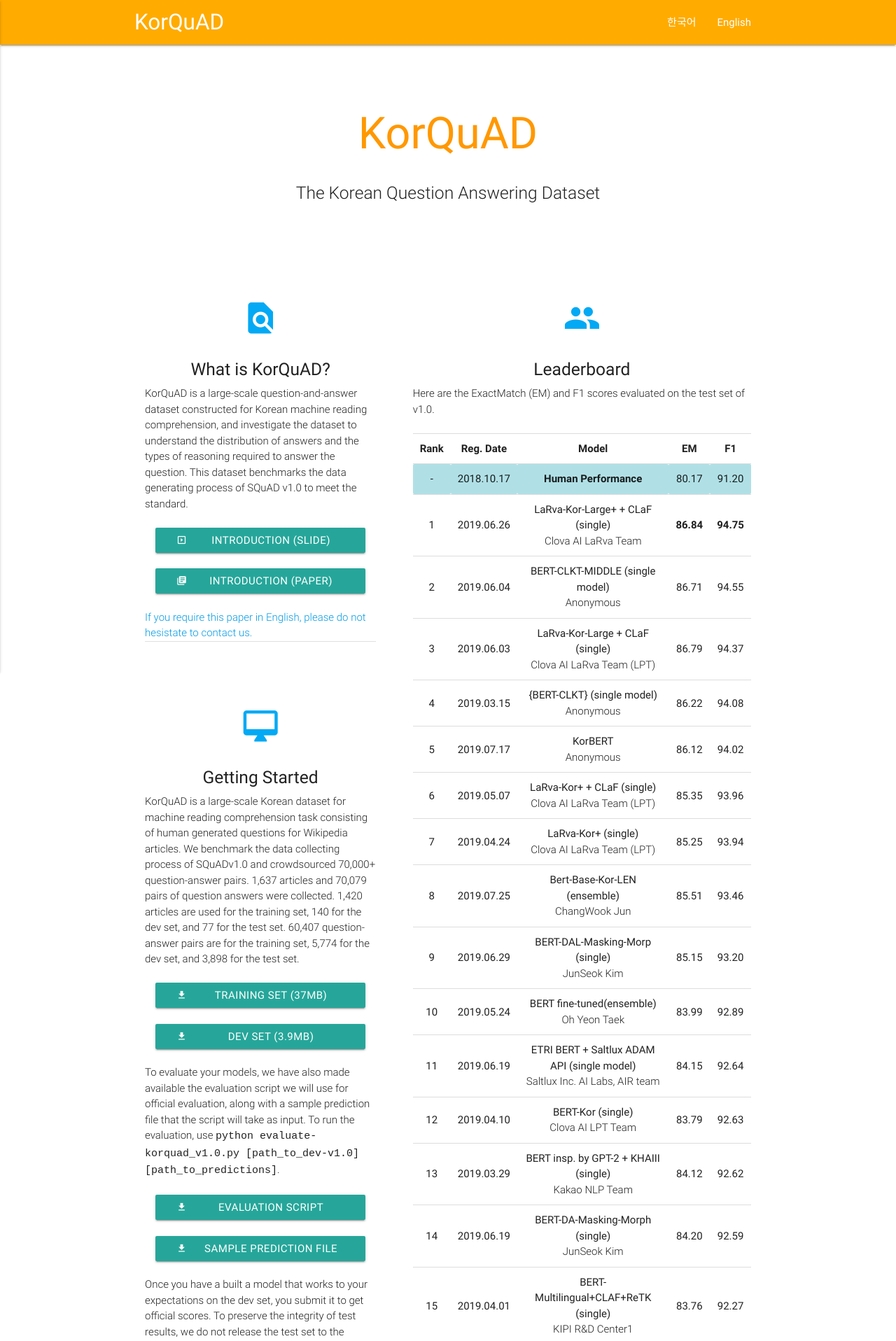
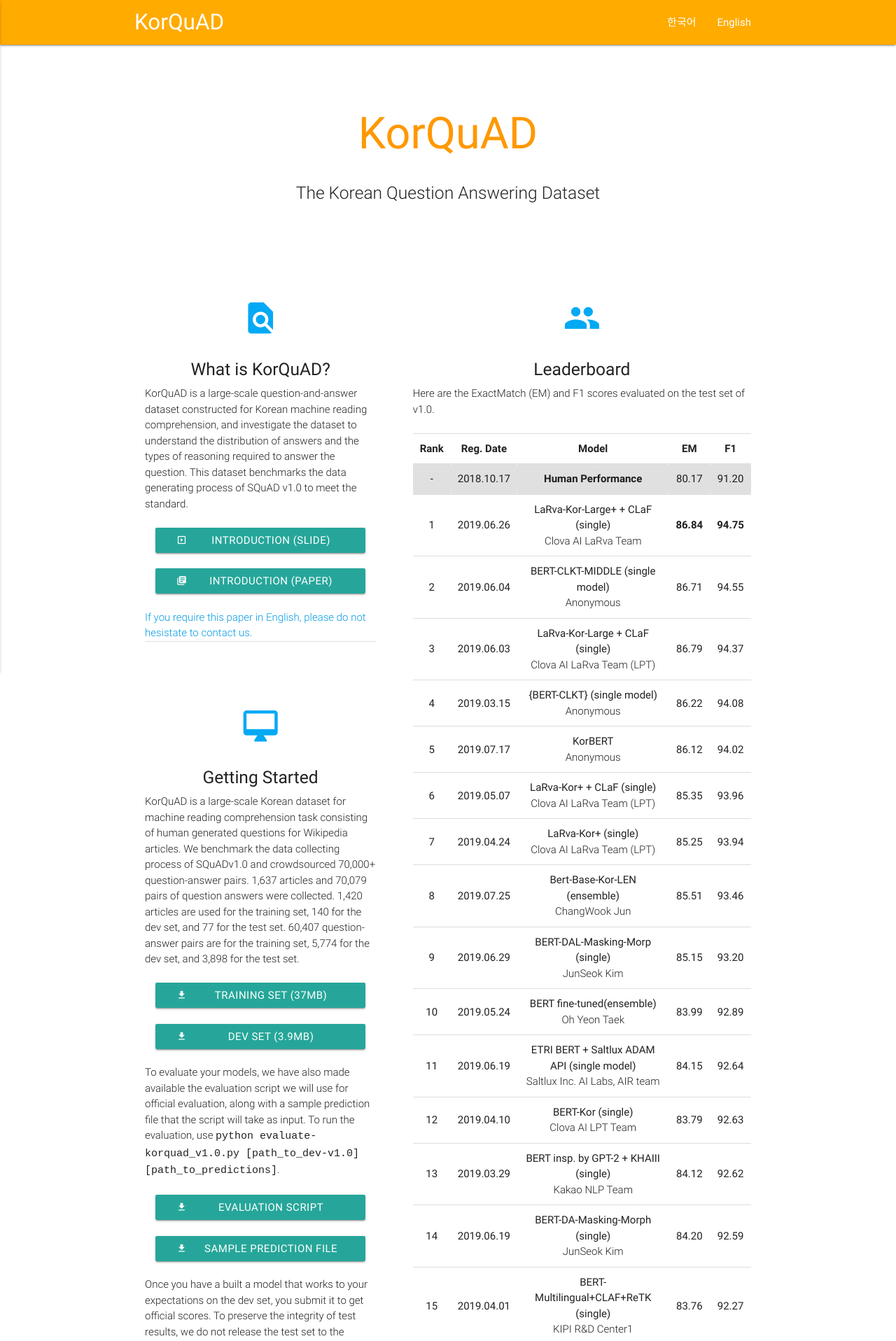
Before and after one commit to korquad/korquad.github.io, a Jekyll site: the page built from category/index_english.html, in a window 1280 px wide. Shown: the top 1916 px of the page at 70% size. Built offline with Jekyll 4.4.1, drawn with Linux system fonts in a browser that asks for light colours.

Commit message:
Update index_english.html

```diff
--- a/category/index_english.html
+++ b/category/index_english.html
@@ -153,13 +153,13 @@
                   </thead>
                   <tbody>
                     <tr>
-                      <td bgcolor="#B0E0E6">-</td>
-                      <td bgcolor="#B0E0E6">2018.10.17</td>
-                      <td bgcolor="#B0E0E6">
+                      <td bgcolor="#E0E0E0">-</td>
+                      <td bgcolor="#E0E0E0">2018.10.17</td>
+                      <td bgcolor="#E0E0E0">
                         <b>Human Performance</b>
                       </td>
-                      <td bgcolor="#B0E0E6">80.17</td>
-                      <td bgcolor="#B0E0E6">91.20</td>
+                      <td bgcolor="#E0E0E0">80.17</td>
+                      <td bgcolor="#E0E0E0">91.20</td>
                     </tr>
                     <tr>
                       <td>1</td>
@@ -593,13 +593,13 @@
                       <td>83.00</td>
                     </tr>
                     <tr>
-                      <td bgcolor="#E1E1E1">-</td>
-                      <td bgcolor="#E1E1E1">2018.10.17</td>
-                      <td bgcolor="#E1E1E1">
+                      <td bgcolor="#E0E0E0">-</td>
+                      <td bgcolor="#E0E0E0">2018.10.17</td>
+                      <td bgcolor="#E0E0E0">
                         <b>Baseline</b>
                       </td>
-                      <td bgcolor="#E1E1E1">71.52</td>
-                      <td bgcolor="#E1E1E1">82.99</td>
+                      <td bgcolor="#E0E0E0">71.52</td>
+                      <td bgcolor="#E0E0E0">82.99</td>
                     </tr>
                   </tbody>
                 </table>
```
